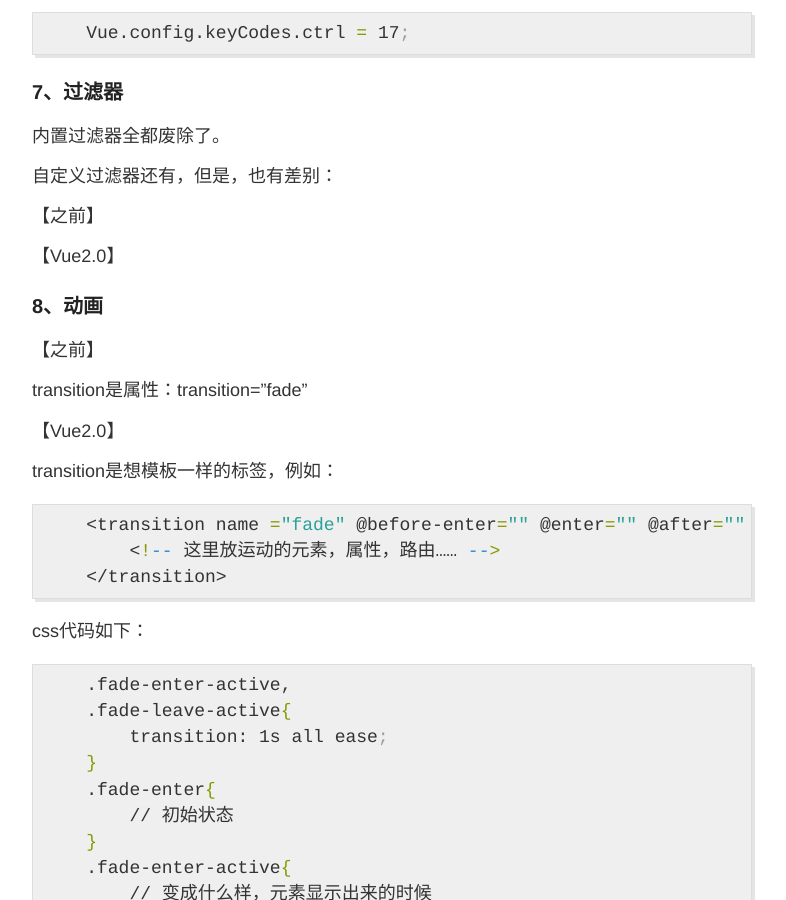
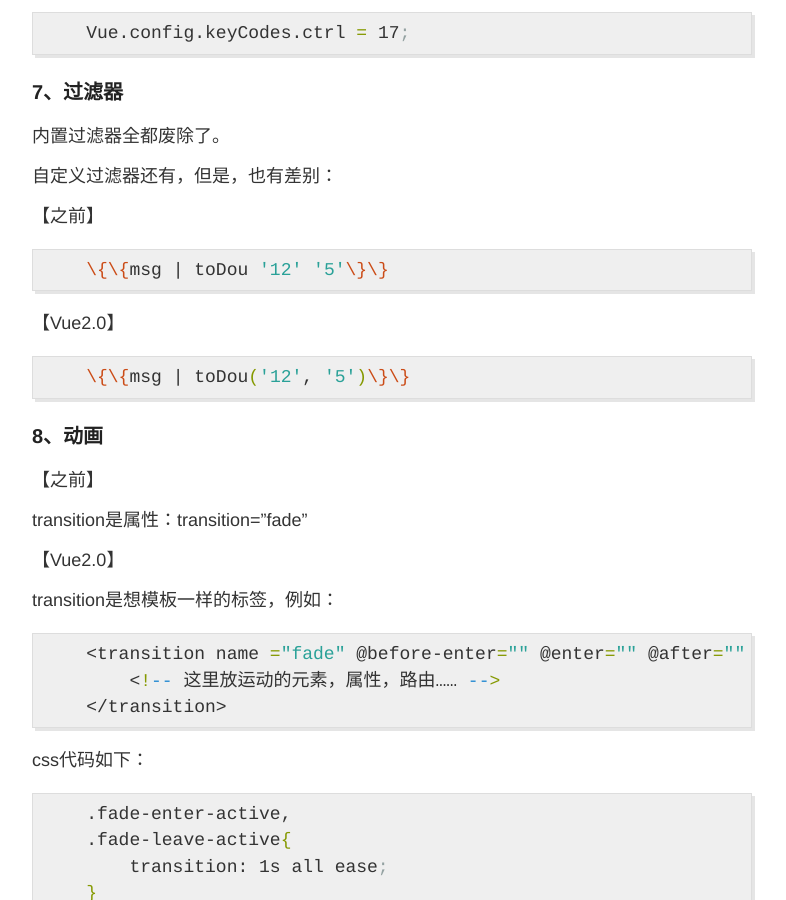
Before and after one commit to juilyhui/juilyhui.github.io, a Jekyll site: the page built from _posts/2017-02-20-vue2.0.md, in a window 1280 px wide and 900 px high, scrolled down 2882 px. Shown: the whole window, without its empty margins (248-1034 px from the left). Built offline with Jekyll 4.4.1, drawn with Linux system fonts in a browser that asks for light colours; nearby versions of some CDN libraries.

Commit message:
hui add \

```diff
--- a/_posts/2017-02-20-vue2.0.md
+++ b/_posts/2017-02-20-vue2.0.md
@@ -121,11 +121,14 @@
 自定义过滤器还有，但是，也有差别：
 
 【之前】
-{{msg | toDou '12' '5'}}
+{% highlight bash %}
+    \{\{msg | toDou '12' '5'\}\}
+{% endhighlight %}
 
 【Vue2.0】
-
-{{msg | toDou('12', '5')}}
+{% highlight bash %}
+    \{\{msg | toDou('12', '5')\}\}
+{% endhighlight %}
 
 ### 8、动画
 
```
